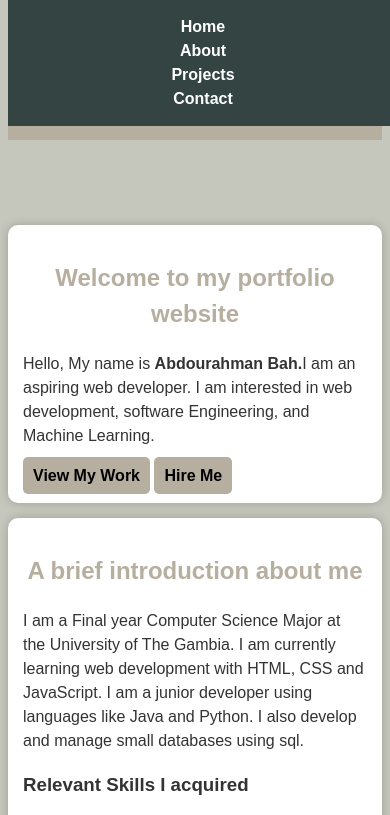
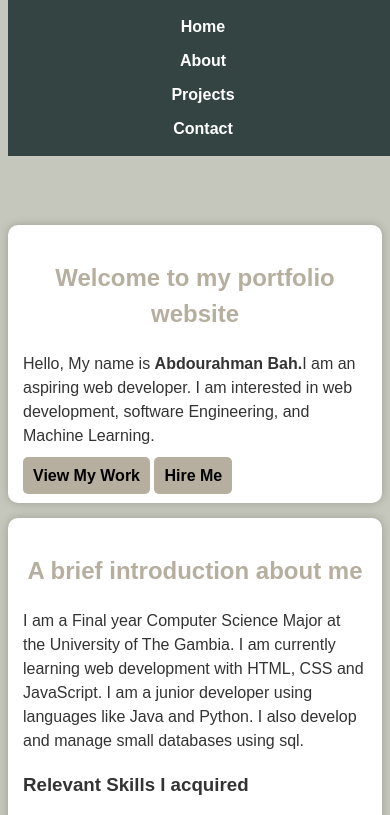
Before and after one commit to abdour-bah/portfolio-project, a plain HTML site: page index.html in a window 390 px wide. Shown: the top 815 px of the page. Drawn offline with nearby package versions, Linux system fonts and the light colour scheme.

Commit message:
Still adjusting media screeens

```diff
--- a/styles.css
+++ b/styles.css
@@ -174,7 +174,7 @@ footer {
 @media (max-width:600px) {
     nav ul {
         flex-direction: column;
-        gap: inherit;
+        gap: 10px;
 
     }
 
```
